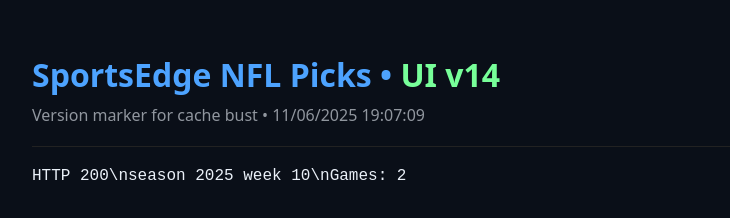
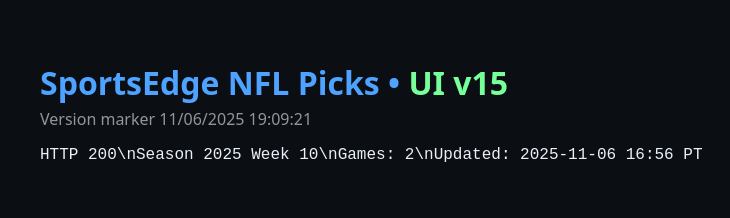
Before and after one commit to jimhpga/sports-edge-ats, a plain HTML site: page public/sportsedge/index.html in a window 1280 px wide. Shown: the whole page, without its empty margins (0-730 px from the left). Drawn offline with Linux system fonts and the light colour scheme.

Commit message:
SportsEdge: force rebuild UI v15

```diff
--- a/public/sportsedge/index.html
+++ b/public/sportsedge/index.html
@@ -1,26 +1,25 @@
 <!doctype html>
 <meta charset='utf-8'>
-<title>SportsEdge NFL Picks • UI v14</title>
-<body style='background:#0a0f18;color:#eaf0f8;font:16px system-ui;margin:0;padding:32px;font-family:system-ui'>
-  <h1 style='color:#4da3ff;font-weight:600;margin-bottom:8px'>SportsEdge NFL Picks • <span style='color:#77ff99'>UI v14</span></h1>
-  <p style='opacity:.6;margin-top:0'>Version marker for cache bust • 11/06/2025 19:07:09</p>
-  <hr style='border:0;border-top:1px solid #222;margin:20px 0'>
-
-  <div id='out' style='white-space:pre;font-family:monospace'>Loading current.json …</div>
-
+<title>SportsEdge NFL • UI v15</title>
+<body style='background:#0b0f14;color:#eaf0f8;font:16px system-ui;padding:32px;font-family:system-ui'>
+  <h1 style='color:#4da3ff;font-weight:600;margin-bottom:4px'>
+    SportsEdge NFL Picks • <span style='color:#77ff99'>UI v15</span>
+  </h1>
+  <p style='opacity:.6;margin:0 0 16px'>Version marker 11/06/2025 19:09:21</p>
+  <div id='out' style='white-space:pre;font-family:monospace'></div>
   <script>
-    (async () => {
-      const url = './data/nfl/current.json?t=' + Date.now();
-      document.getElementById('out').textContent = 'fetching ' + url;
-      try {
-        const r = await fetch(url, {cache:'no-store'});
-        const j = await r.json();
-        const count = j.games?.length ?? 0;
-        document.getElementById('out').innerHTML =
-          'HTTP ' + r.status + '\\nseason ' + j.season + ' week ' + j.week + '\\nGames: ' + count;
-      } catch(e){
-        document.getElementById('out').innerHTML = 'Error: ' + e;
-      }
-    })();
+    (async()=>{
+      const url='./data/nfl/current.json?t='+Date.now();
+      document.getElementById('out').textContent='Loading '+url;
+      const r=await fetch(url,{cache:'no-store'});
+      const j=await r.json();
+      document.getElementById('out').innerHTML=
+        'HTTP '+r.status+'\\n'+
+        'Season '+j.season+' Week '+j.week+'\\n'+
+        'Games: '+(j.games?.length??0)+'\\n'+
+        'Updated: '+j.updated;
+    })().catch(e=>{
+      document.getElementById('out').textContent='Error '+e;
+    });
   </script>
 </body>
```
